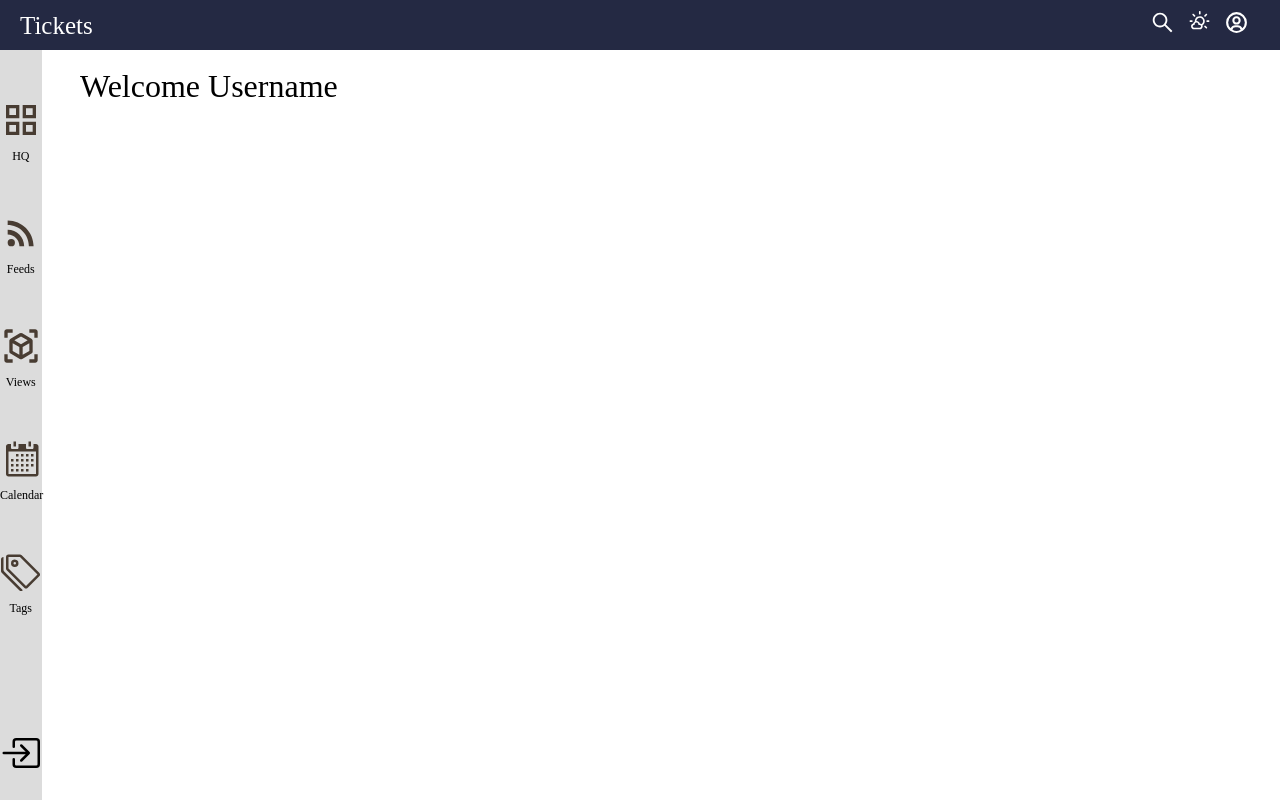
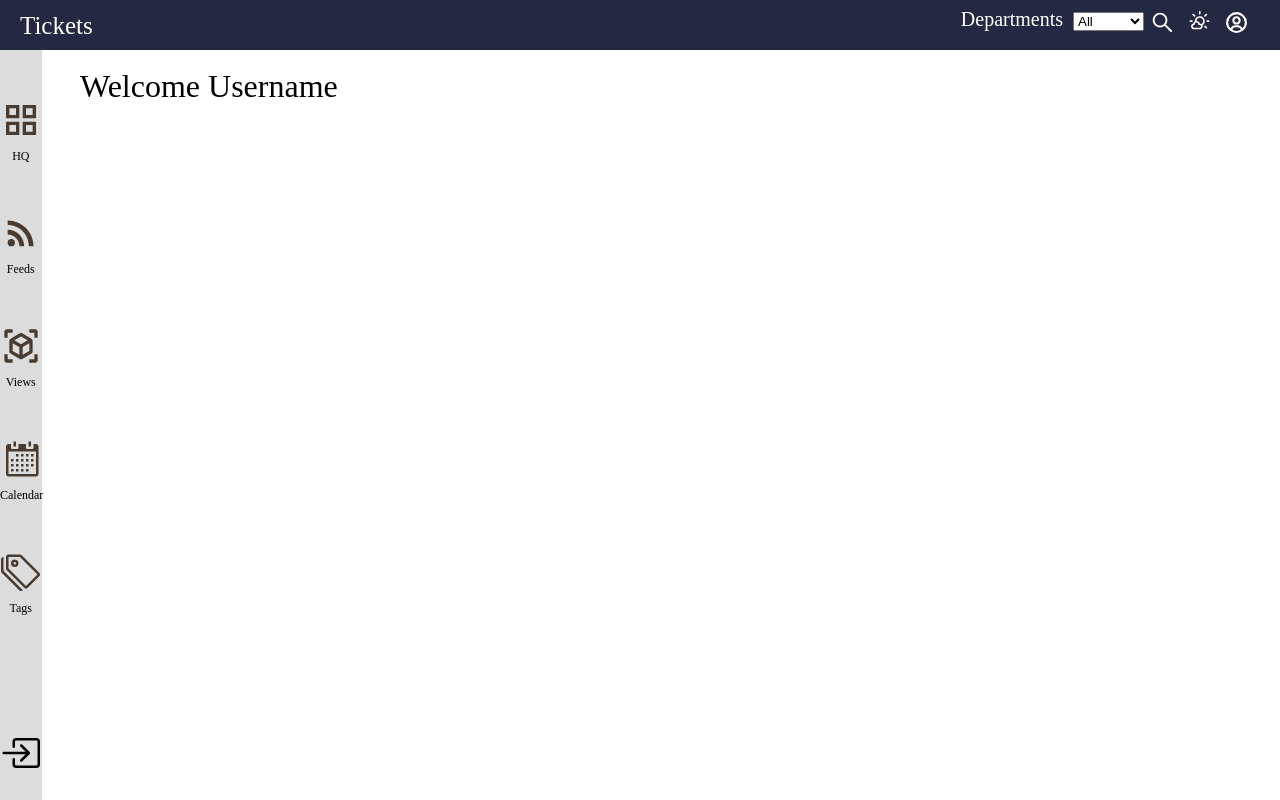
Before and after one commit to imxande/Help-Desk, a React (Create React App) app in the folder bug-tracker/: page / in a window 1280 px wide. Built offline with nearby package versions, Linux system fonts and the light colour scheme.

Commit message:
added all departments form to side menu

```diff
--- a/bug-tracker/src/components/top_menu/index.jsx
+++ b/bug-tracker/src/components/top_menu/index.jsx
@@ -1,5 +1,5 @@
 import React from "react";
-import { Container, LeftContent, Link, RightContent, UL, Button, Icon } from "./style";
+import { Container, LeftContent, Link, RightContent, UL, Button, Icon , Form, Label, Select, Option, List} from "./style";
 import {AiOutlineSearch} from "react-icons/ai"
 import {WiDaySunnyOvercast} from "react-icons/wi"
 import {BiUserCircle} from "react-icons/bi"
@@ -9,35 +9,47 @@ const TopMenu = () => {
         <div>
             <Container>
                 <LeftContent>
-                    <ul>
-                        <li>
+                    <UL>
+                        <List>
                             <Link href="#"> Tickets</Link>
-                        </li>
-                    </ul>
+                        </List>
+                    </UL>
                 </LeftContent>
                 <RightContent>
                     <UL>
-                        <li>
+                        <List>
+                            <Form>
+                                <Label>Departments</Label>
+                                <Select>
+                                    <Option>All</Option>
+                                    <Option>IT</Option>
+                                    <Option>QA</Option>
+                                    <Option>DevOps</Option>
+                                    <Option>Product</Option>
+                                </Select>
+                            </Form>
+                        </List>
+                        <List>
                             <Button>
                                 <Icon>
                                     <AiOutlineSearch/>
                                 </Icon>
                             </Button>
-                        </li>
-                        <li>
+                        </List>
+                        <List>
                             <Button>
                                 <Icon>
                                     <WiDaySunnyOvercast/>
                                 </Icon>
                             </Button>
-                        </li>
-                        <li>
+                        </List>
+                        <List>
                             <Button>
                                 <Icon>
                                     <BiUserCircle/>
                                 </Icon>
                             </Button>
-                        </li>
+                        </List>
                     </UL>
                 </RightContent>
             </Container>
--- a/bug-tracker/src/components/top_menu/style.js
+++ b/bug-tracker/src/components/top_menu/style.js
@@ -10,7 +10,10 @@ export const Container = styled.div`
 
 export const UL = styled.ul`
   display: flex;
-  text-align: center;
+`;
+
+export const List = styled.li`
+  // border: 1px solid red;
 `;
 
 export const LeftContent = styled.div`
@@ -24,6 +27,16 @@ export const RightContent = styled.div`
   align-items: center;
   margin: 25px;
 `;
+
+export const Form = styled.form`
+  color: white;
+  font-size: 20px;
+`;
+export const Label = styled.label`
+  margin-right: 10px;
+`;
+export const Select = styled.select``;
+export const Option = styled.option``;
 
 export const Link = styled.a`
   color: white;
```
